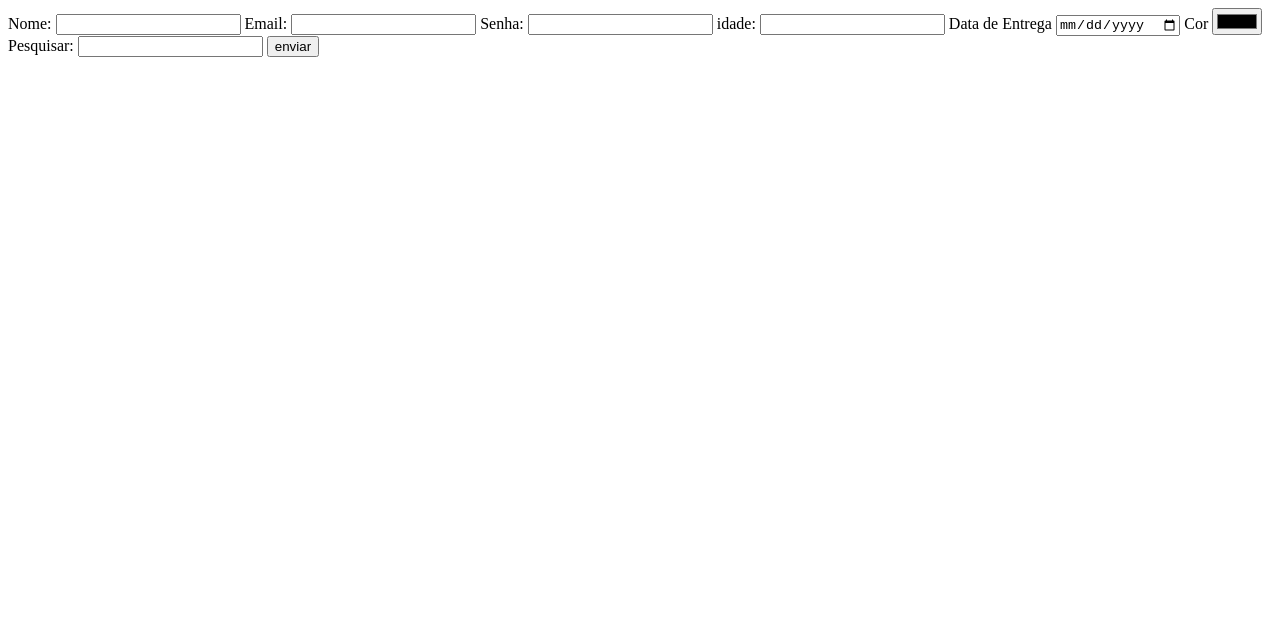
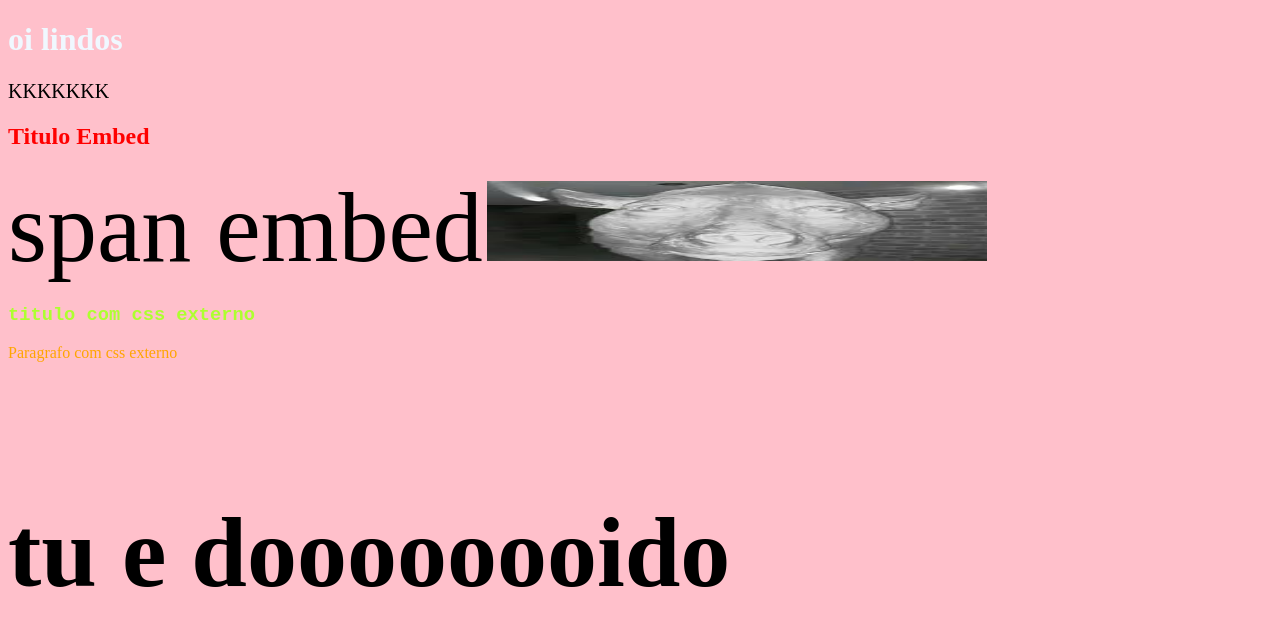
Before and after one commit to HectorStimer/Lista-1-, a plain HTML site: page index.html in a window 1280 px wide. Drawn offline with Linux system fonts and the light colour scheme.

Commit message:
cssfodao

```diff
--- a/index.html
+++ b/index.html
@@ -1,35 +1,29 @@
 <!DOCTYPE html>
 <html>
     <head>
-        <meta charset="UTF=8">
-        <title>Formulario</title>
+        <meta charset="UTF-8">
+        <title>exemplos css</title>
+        <link rel="stylesheet" href="style.css">
+        <style>
+            h2{color: red;}
+            span{font-size: 100px;}
+
+
+        </style>
     </head>
     <body>
-        <div class="formulario">
-        <label for="Nome">Nome: </label>
-        <input type="text" name="nome" id="nome">
-
-        <label for="Email">Email:</label>
-        <input type="email" name="email" id="email">
-
-        <label for="senha">Senha:</label>
-        <input type="password" name="senha" id="senha">
-
-        <label for="idade">idade: </label>
-        <input type="number" name="idade" id="idade">
-
-        <label for="dataEntrega">Data de Entrega</label>
-        <input type="date" name="data" id="data">
-
-        <label for="cor">Cor</label>
-        <input type="color">
-
-        <label for="pesquisat">Pesquisar:</label>
-        <input type="search">
+        <h1 style="color: aliceblue;">oi lindos</h1>
+        <p style="font-size: 20px;">KKKKKKK</p>
 
 
-        <button type="submit">enviar</button>
-        </div>
+        <!--Exemplo html embed-->
+        <h2>Titulo Embed</h2>
+        <span>span embed</span>
+        <!--css externo -->
+        <img src="images.jpg" alt="">
+        <h3>titulo com css externo</h3>
+        <p id="id-do-p">Paragrafo com css externo</p>
+        <h4>tu e doooooooido</h4>
 
     </body>
 </html>
--- /dev/null
+++ b/style.css
@@ -0,0 +1,27 @@
+img{
+
+    width: 500px;
+    height:80px ;
+
+
+}
+body{
+
+    background-color: pink;
+}
+
+#id-do-p{
+
+    color: orange;
+
+}
+
+h3{
+
+    font-family: 'Courier New', Courier, monospace;
+    color: greenyellow;
+}
+
+h4{
+    font-size: 100px;
+}
```
Also changed, not shown: images.jpg (added).
